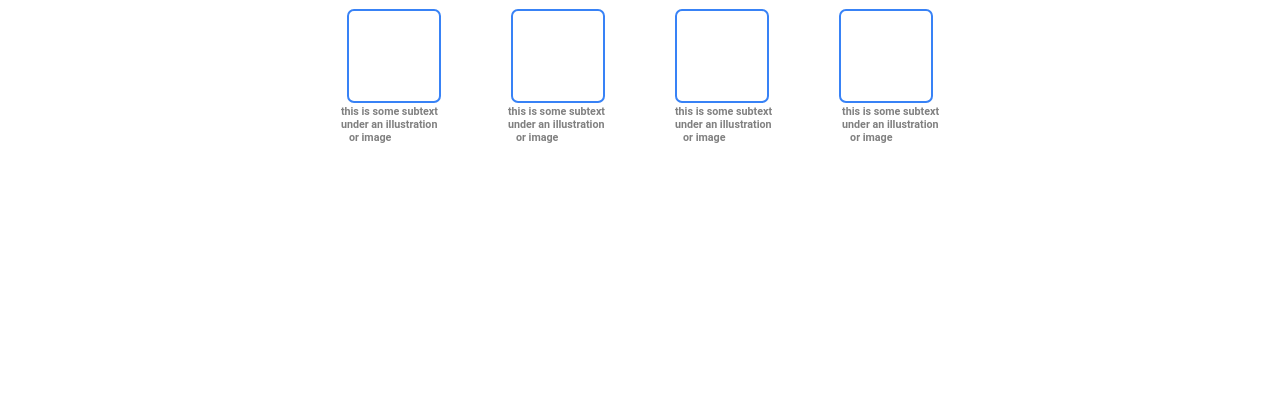
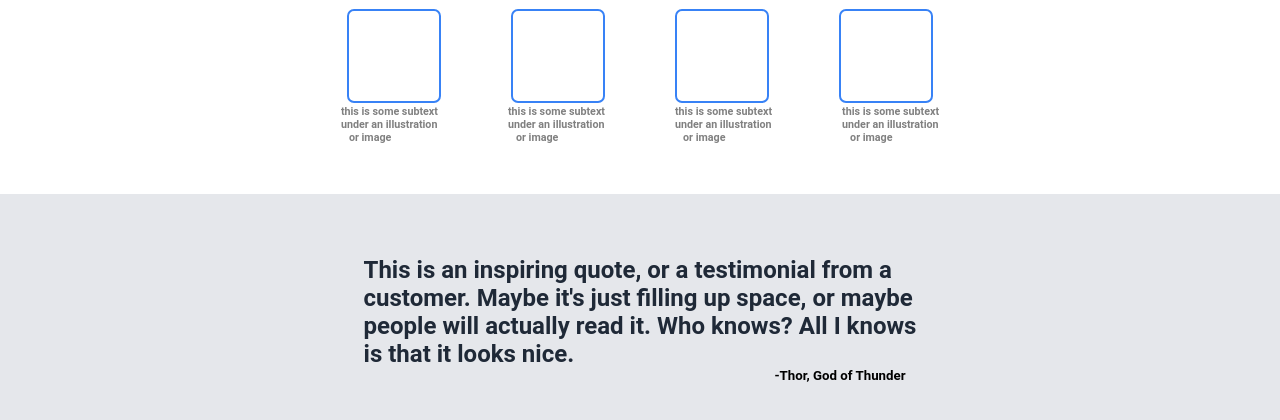
Before and after one commit to MichalisSk/odin-landing-page, a plain HTML site: page index.html in a window 1280 px wide. Shown: the part 378-798 px from the top of the page. Drawn offline with Linux system fonts and the light colour scheme.

Commit message:
added the random information section added the inspiring quote

```diff
--- a/index.html
+++ b/index.html
@@ -67,5 +67,15 @@
                 &nbsp&nbsp or image</h6>
             </div>
 
+
+            <div class="quoteContainer">
+                <h2>This is an inspiring quote, or a testimonial from a
+                    <br> customer. Maybe it's just filling up space, or maybe
+                    <br> people will actually read it. Who knows? All I knows
+                    <br>is that it looks nice.
+                </h2>
+                <h5 id="thor">-Thor, God of Thunder</h5>
+            </div>
+
     </body>
 </html>
--- a/style.css
+++ b/style.css
@@ -105,3 +105,20 @@
 .squareText{
     color: gray;
 }
+
+.quoteContainer{
+    display: flex;
+    flex-direction: column;
+    background-color:  #E5E7EB;
+    height: 250px;
+    color: #1F2937;
+    justify-content: center;
+    align-items: center;
+    margin-top: 50px;
+
+}
+
+#thor{
+    color: black;
+    margin-left: 400px;
+}
```
